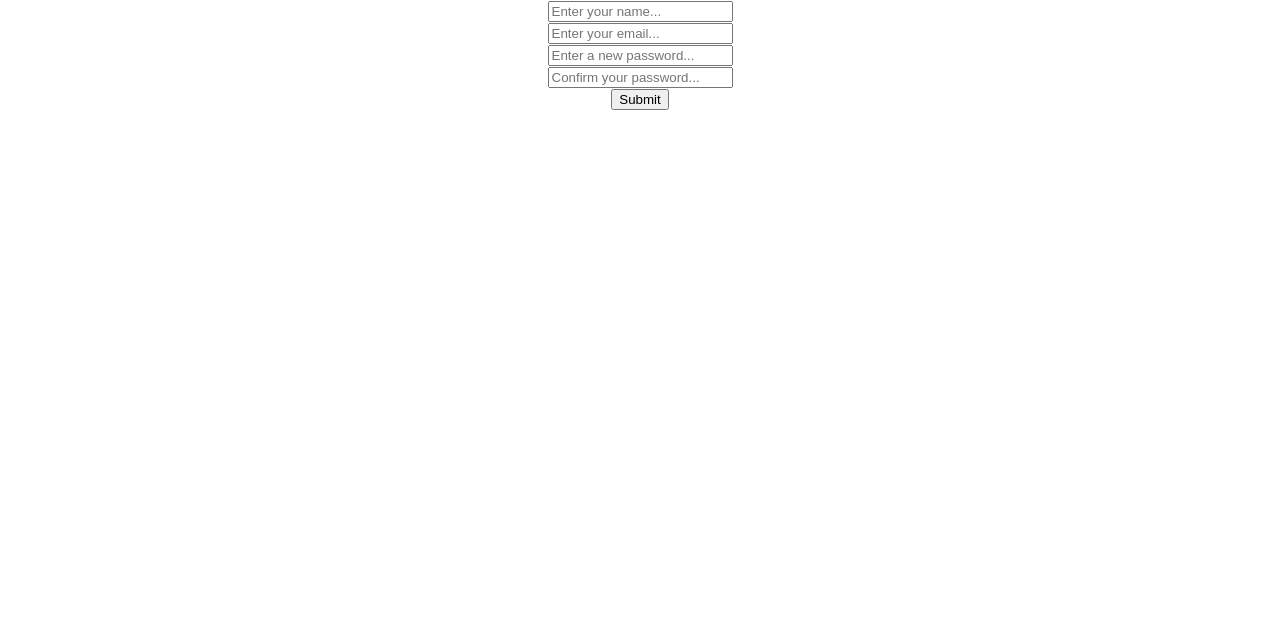
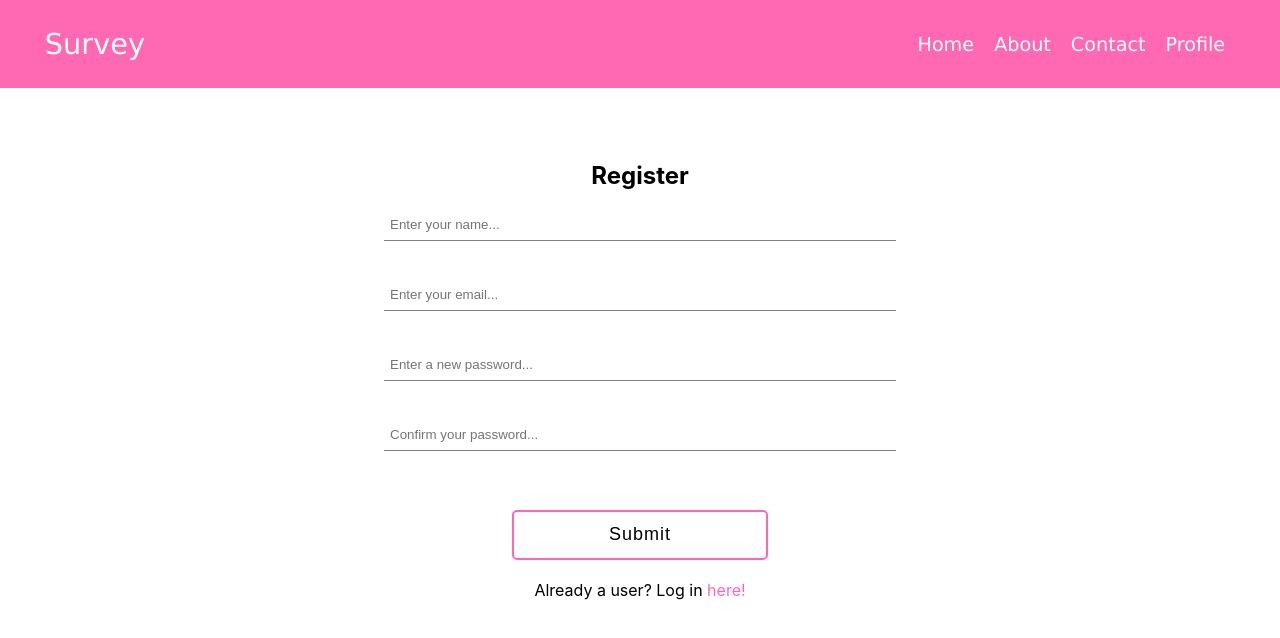
Before and after one commit to Taran29/SurveyApp, a React (Create React App) app: page / in a window 1280 px wide. Shown: the top 638 px of the page. Built offline with nearby package versions, Linux system fonts and the light colour scheme; the HTML template or start-up script is replaced by a standard one.

Commit message:
Completed Navbar and styled Register component

```diff
--- a/public/index.html
+++ b/public/index.html
@@ -1,14 +1,12 @@
 <!DOCTYPE html>
 <html lang="en">
+
 <head>
   <meta charset="utf-8" />
   <link rel="icon" href="%PUBLIC_URL%/favicon.ico" />
   <meta name="viewport" content="width=device-width, initial-scale=1" />
   <meta name="theme-color" content="#000000" />
-    <meta
-      name="description"
-      content="Web site created using create-react-app"
-    />
+  <meta name="description" content="Web site created using create-react-app" />
   <link rel="apple-touch-icon" href="%PUBLIC_URL%/logo192.png" />
   <!--
       manifest.json provides metadata used when your web app is installed on a
@@ -24,8 +22,9 @@
       work correctly both with client-side routing and a non-root public URL.
       Learn how to configure a non-root public URL by running `npm run build`.
     -->
-    <title>React App</title>
+  <title>Survey</title>
 </head>
+
 <body>
   <noscript>You need to enable JavaScript to run this app.</noscript>
   <div id="root"></div>
@@ -40,4 +39,5 @@
       To create a production bundle, use `npm run build` or `yarn build`.
     -->
 </body>
+
 </html>
--- a/src/App.css
+++ b/src/App.css
@@ -1,8 +1,10 @@
 .App {
-  text-align: center;
+  height: 100vh;
+  width: 100vw;
 }
 
-.App-logo {
-  height: 40vmin;
-  pointer-events: none;
+.app-container {
+  height: 100%;
+  width: 100%;
+  display: flex;
 }
--- a/src/App.jsx
+++ b/src/App.jsx
@@ -1,11 +1,14 @@
 import './App.css';
 import React from 'react';
-import Register from './components/Register/Register.jsx';
+import { Navbar, Register } from './components';
 
 const App = () => {
   return (
     <div className="App">
-      <Register />
+      <div className="app-container">
+        <Navbar className="nav" />
+        <Register className="register" />
+      </div>
     </div>
   );
 }
--- a/src/components/Navbar/Navbar.css
+++ b/src/components/Navbar/Navbar.css
@@ -0,0 +1,50 @@
+.nav-parent {
+  height: 11%;
+  width: 100%;
+  background-color: #ff69b4;
+  position: fixed;
+}
+
+.nav-container {
+  width: 93%;
+  height: 100%;
+  display: flex;
+  margin: 0 auto;
+  justify-content: space-between;
+  align-items: center;
+  font: 200 1.2em Verdana, Helvetica;
+}
+
+.nav-logo {
+  text-decoration: none;
+  transition: 0.2s ease-out;
+  color: #fff;
+  font-size: 1.5em;
+  font-weight: 500;
+}
+
+.icon {
+  background: transparent;
+  height: 30%;
+  width: 10%;
+}
+
+.nav-container ul {
+  list-style: none;
+  display: flex;
+}
+
+.nav-link {
+  margin: 0 10px;
+}
+
+.nav-link a {
+  text-decoration: none;
+  transition: 0.2s ease-out;
+  color: #fff;
+}
+
+a:hover {
+  color: #000;
+  transition: 0.2s ease-in;
+}
--- a/src/components/Navbar/Navbar.jsx
+++ b/src/components/Navbar/Navbar.jsx
@@ -1,11 +1,25 @@
 import React from 'react'
-import 'Navbar.css'
+import './Navbar.css'
 
 const Navbar = () => {
   return (
     <div className="nav-parent">
-      <div className="container">
-
+      <div className="nav-container">
+        <a href="/" className="nav-logo">Survey</a>
+        <ul className="nav-links">
+          <li className="nav-link">
+            <a href="/">Home</a>
+          </li>
+          <li className="nav-link">
+            <a href="/">About</a>
+          </li>
+          <li className="nav-link">
+            <a href="/">Contact</a>
+          </li>
+          <li className="nav-link">
+            <a href="/">Profile</a>
+          </li>
+        </ul>
       </div>
     </div>
   )
--- a/src/components/Register/Register.css
+++ b/src/components/Register/Register.css
@@ -0,0 +1,79 @@
+.register-container {
+  display: flex;
+  flex-direction: column;
+  margin: 0 auto;
+  margin-top: 11%;
+  width: 40%;
+}
+
+.register-container input {
+  margin-top: 20px;
+}
+
+.register-title {
+  text-align: center;
+  font-size: 24px;
+  font-weight: 700;
+  margin-top: 20px;
+}
+
+.register-container input {
+  outline: none;
+  padding: 6px;
+  height: 30px;
+  border-style: none;
+  /* border-bottom: 1px gray outset; */
+  box-shadow: 0 1px 0 0 gray;
+  transition: box-shadow 0.2s linear;
+}
+
+.register-container input:focus {
+  border: none;
+  box-shadow: 0 2.5px 0 0 #ff69b4;
+}
+
+.submitBtn {
+  align-self: center;
+  height: 50px;
+  width: 50%;
+  margin: 20px;
+  font-size: 18px;
+  letter-spacing: 1px;
+  margin-top: 40px;
+
+  background-color: Transparent;
+  background-repeat: no-repeat;
+  border: 2px solid #ff69b4;
+  border-radius: 5px;
+  cursor: pointer;
+  overflow: hidden;
+  transition: 0.1s ease-out;
+}
+
+.submitBtn:hover {
+  background-color: #ff69b4;
+  color: #fff;
+  transition: 0.2s ease-in;
+}
+
+.submitBtn:focus {
+  outline: none;
+  background-color: #ff69b4;
+  color: #fff;
+  transition: 0.2s ease-in;
+}
+
+.loginText {
+  align-self: center;
+}
+
+.loginText a {
+  text-decoration: none;
+  color: #ff69b4;
+  transition: 0.1s ease-out;
+}
+
+.loginText a:hover {
+  color: #0096FF;
+  transition: 0.2s ease-in;
+}
--- a/src/components/Register/Register.jsx
+++ b/src/components/Register/Register.jsx
@@ -1,4 +1,5 @@
 import { useState } from 'react'
+import './Register.css'
 
 
 const Register = () => {
@@ -8,7 +9,8 @@ const Register = () => {
   const [confirmPassword, setConfirmPassword] = useState('')
 
   return (
-    <div>
+    <div className="register-container">
+      <span className='register-title'>Register</span>
       <input
         type="text"
         placeholder="Enter your name..."
@@ -43,6 +45,7 @@ const Register = () => {
       /><br />
       <button
         type="submit"
+        className="submitBtn"
         onClick={async () => {
           if (password !== confirmPassword) {
             console.log('Passwords do not match')
@@ -68,6 +71,10 @@ const Register = () => {
           console.log(result.headers.get('x-auth-token'))
         }}
       >Submit</button>
+
+      <span className='loginText'>
+        Already a user? Log in <a href="/">here!</a>
+      </span>
     </div>
   )
 }
--- /dev/null
+++ b/src/components/index.js
@@ -0,0 +1,2 @@
+export { default as Navbar } from './Navbar/Navbar'
+export { default as Register } from './Register/Register'
--- a/src/index.css
+++ b/src/index.css
@@ -1,5 +1,10 @@
+* {
+  margin: 0;
+  padding: 0;
+  box-sizing: border-box;
+}
+
 body {
-  margin: 0;
   font-family: -apple-system, BlinkMacSystemFont, 'Segoe UI', 'Roboto', 'Oxygen',
     'Ubuntu', 'Cantarell', 'Fira Sans', 'Droid Sans', 'Helvetica Neue',
     sans-serif;
```
Also changed, not shown: 1 other file (tests, documents, lock files or other folders). Lines whose indentation alone changed are shown as unchanged.
